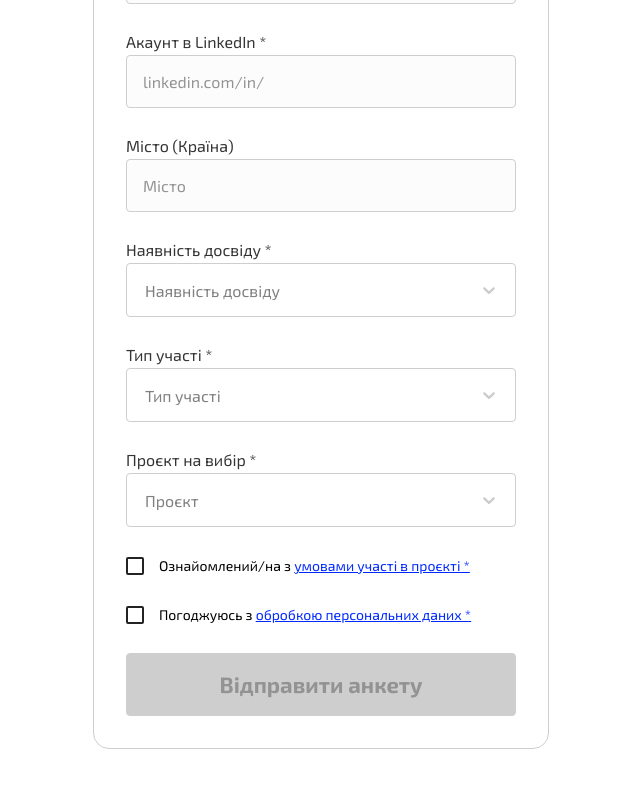
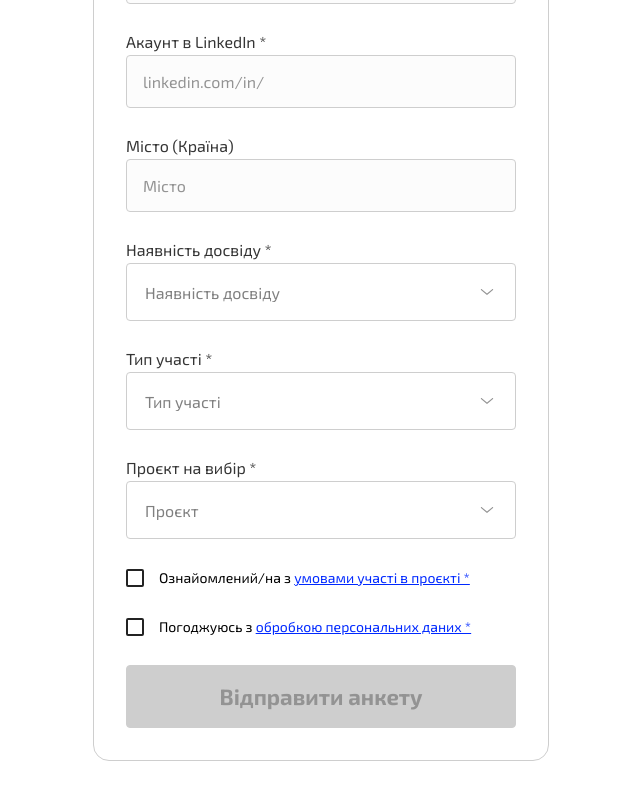
Before and after one commit to baza-trainee/feeda, a Next.js app in the folder client/: page /user_application in a window 1280 px wide. Shown: the part 833-1633 px from the top of the page, without its empty margins (319-959 px from the left). Built offline with nearby package versions, Linux system fonts and the light colour scheme.

Commit message:
fix:select icon

```diff
--- a/client/components/UserApplication/сomponents/SelectField/SelectField.tsx
+++ b/client/components/UserApplication/сomponents/SelectField/SelectField.tsx
@@ -1,7 +1,8 @@
 import { useState } from 'react';
 import { Control, Controller } from 'react-hook-form';
-import Select from 'react-select';
+import Select, { components } from 'react-select';
 
+import Image from 'next/image';
 /** @jsxImportSource @emotion/react */
 import { theme } from 'styles/theme';
 
@@ -24,6 +25,20 @@ interface CustomSelectProps {
 	title: string;
 }
 
+const DropdownIndicator = (props: ElementConfig<typeof components.DropdownIndicator>) => {
+	return (
+		<components.DropdownIndicator {...props}>
+			<svg width="24" height="24" viewBox="0 0 24 24" fill="none" xmlns="http://www.w3.org/2000/svg">
+				<path
+					fillRule="evenodd"
+					clipRule="evenodd"
+					d="M5.94451 9.20954C6.16016 8.95794 6.53894 8.9288 6.79053 9.14446L12.0001 13.6098L17.2096 9.14446C17.4612 8.9288 17.84 8.95794 18.0556 9.20954C18.2713 9.46113 18.2421 9.83991 17.9905 10.0556L12.3905 14.8556C12.1658 15.0482 11.8343 15.0482 11.6096 14.8556L6.00958 10.0556C5.75799 9.83991 5.72885 9.46113 5.94451 9.20954Z"
+					fill="currentColor"
+				/>
+			</svg>
+		</components.DropdownIndicator>
+	);
+};
 export const CustomSelect: React.FC<CustomSelectProps> = ({
 	control,
 	name,
@@ -53,6 +68,7 @@ export const CustomSelect: React.FC<CustomSelectProps> = ({
 						<label css={labelStyles}>
 							{title}
 							<Select
+								components={{ DropdownIndicator }}
 								instanceId={name}
 								isSearchable={false}
 								styles={{
@@ -84,11 +100,12 @@ export const CustomSelect: React.FC<CustomSelectProps> = ({
 									}),
 									dropdownIndicator: (provided) => ({
 										...provided,
+
+										color: '#939393',
 										padding: 0,
 										display: 'flex',
 										alignItems: 'center',
 										justifyContent: 'center',
-
 										transform: isDropdownOpen ? 'rotate(180deg)' : 'rotate(0)',
 									}),
 									menu: (provided) => ({
--- a/client/next.config.js
+++ b/client/next.config.js
@@ -1,8 +1,8 @@
 /** @type {import('next').NextConfig} */
 
 module.exports = {
-  reactStrictMode: true,
-  productionBrowserSourceMaps: true,
+	reactStrictMode: true,
+	productionBrowserSourceMaps: true,
 	images: {
 		dangerouslyAllowSVG: true,
 		contentDispositionType: 'attachment',
```
